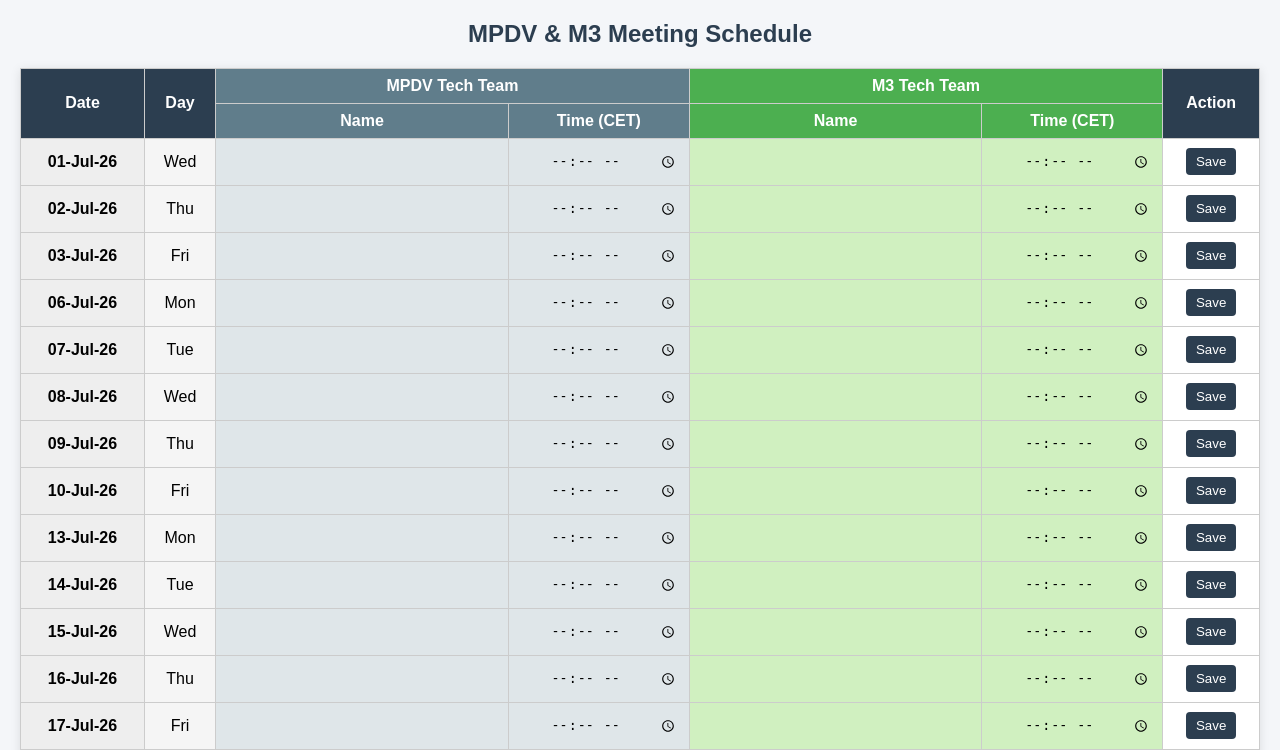
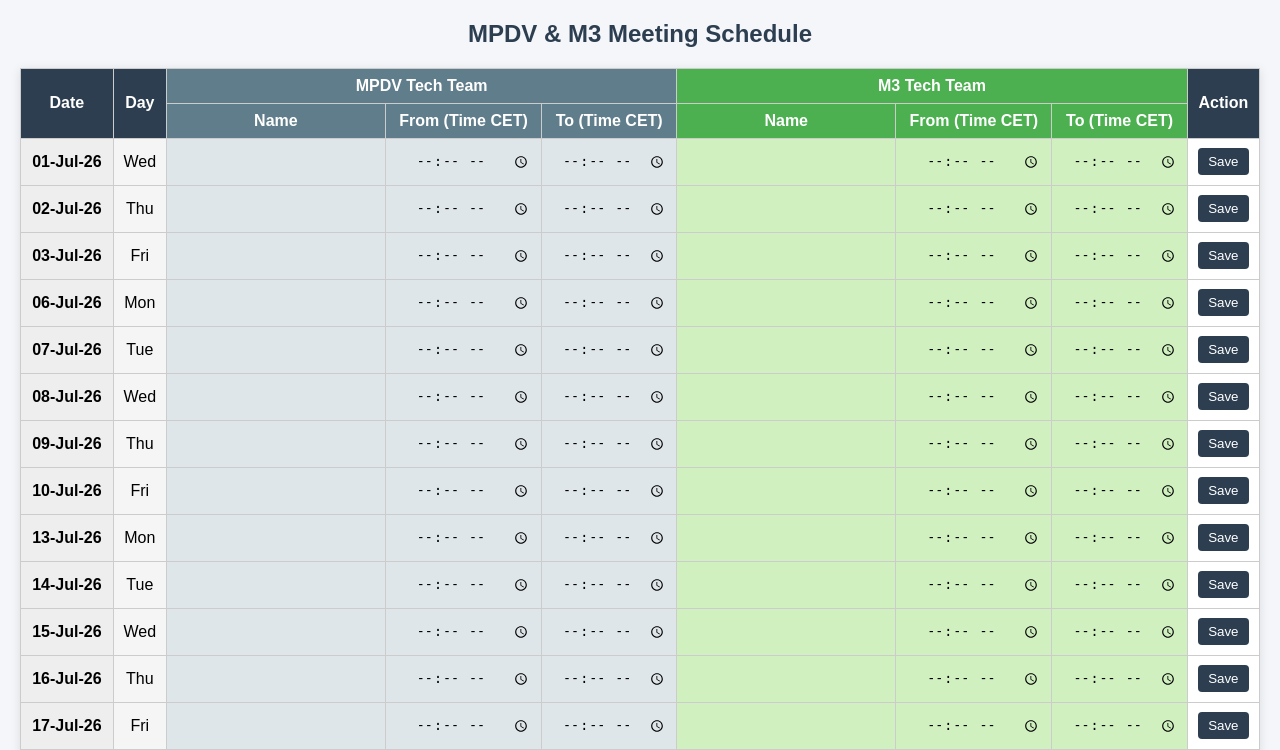
Before and after one commit to mishrab1911/Meeting_Slots_new, a Flask app: page / in a window 1280 px wide. Shown: the top 750 px of the page. Run offline with Flask 3, Linux system fonts and the light colour scheme; data comes from the database, SQL or seed files in the repository.

Commit message:
Modify meeting schedule template structure
Updated the meeting schedule template to include start and end times for MPDV and M3 teams.

```diff
--- a/templates/index.html
+++ b/templates/index.html
@@ -99,47 +99,68 @@
 
 <table>
 
+
     <tr>
         <th rowspan="2">Date</th>
         <th rowspan="2">Day</th>
-        <th colspan="2" class="mpdv-header">MPDV Tech Team</th>
-        <th colspan="2" class="m3-header">M3 Tech Team</th>
+
+        <th colspan="3" class="mpdv-header">MPDV Tech Team</th>
+        <th colspan="3" class="m3-header">M3 Tech Team</th>
+
         <th rowspan="2">Action</th>
     </tr>
 
     <tr>
         <th class="mpdv-header">Name</th>
-        <th class="mpdv-header">Time (CET)</th>
+        <th class="mpdv-header">From (Time CET)</th>
+        <th class="mpdv-header">To (Time CET)</th>
+
         <th class="m3-header">Name</th>
-        <th class="m3-header">Time (CET)</th>
+        <th class="m3-header">From (Time CET)</th>
+        <th class="m3-header">To (Time CET)</th>
     </tr>
+
+
 
 {% for row in data %}
 <tr>
 
     <form method="POST" action="/update">
 
+        <!-- Date + Day -->
         <td class="date-col">{{ row[1] }}</td>
         <td class="day-col">{{ row[2] }}</td>
 
+        <!-- MPDV -->
         <td class="mpdv">
-                <input type="text" name="mpdv_name" value="{{ row[3] or '' }}">
+            <input name="mpdv_name" value="{{ row[3] or '' }}">
         </td>
 
         <td class="mpdv">
-                <input type="time" name="mpdv_time" value="{{ row[4] or '' }}">
+            <input type="time" name="mpdv_start_time" value="{{ row[4] or '' }}">
+        </td>
+
+        <td class="mpdv">
+            <input type="time" name="mpdv_end_time" value="{{ row[5] or '' }}">
+        </td>
+
+        <!-- M3 -->
+        <td class="m3">
+            <input name="m3_name" value="{{ row[6] or '' }}">
         </td>
 
         <td class="m3">
-                <input type="text" name="m3_name" value="{{ row[5] or '' }}">
+            <input type="time" name="m3_start_time" value="{{ row[7] or '' }}">
         </td>
 
         <td class="m3">
-                <input type="time" name="m3_time" value="{{ row[6] or '' }}">
+            <input type="time" name="m3_end_time" value="{{ row[8] or '' }}">
         </td>
 
+        <!-- Hidden ID -->
         <input type="hidden" name="id" value="{{ row[0] }}">
 
+        <!-- Action -->
         <td>
             <button type="submit">Save</button>
         </td>
@@ -149,7 +170,7 @@
 </tr>
 {% endfor %}
 
+
 </table>
-
 </body>
 </html>
```
Lines whose indentation alone changed are shown as unchanged.
